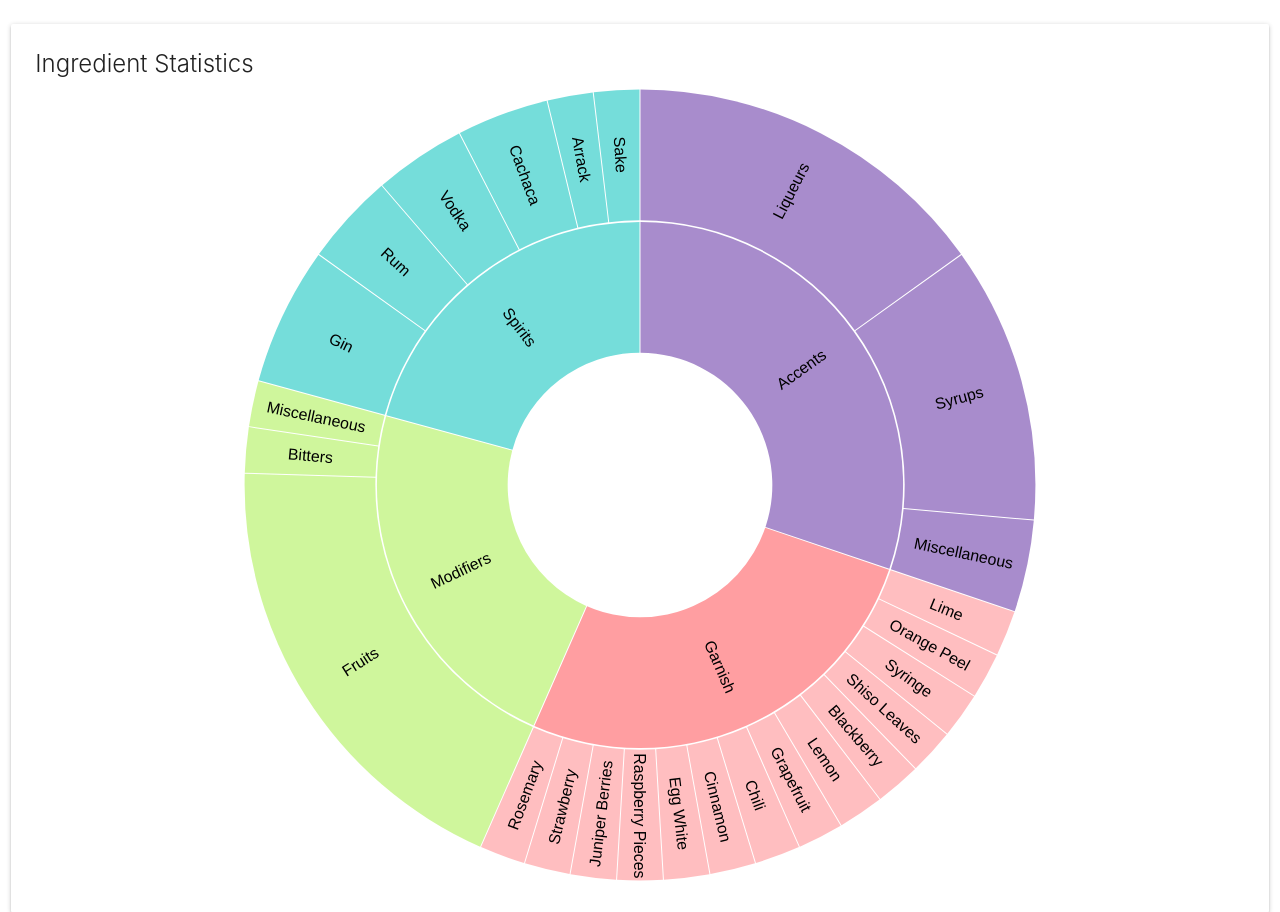
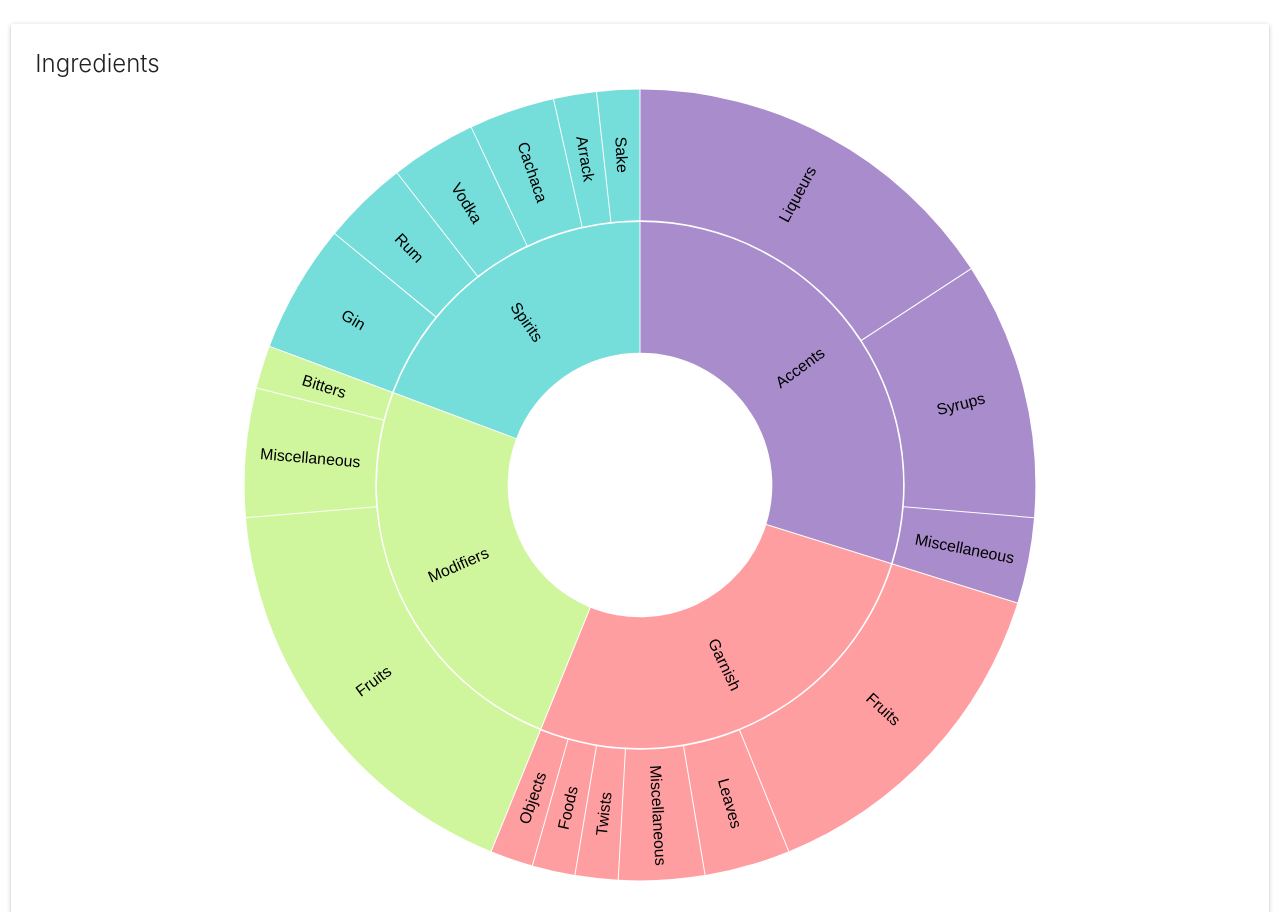
Before and after one commit to mauritsjpallesen/Hanehale, a plain HTML site: page index.html in a window 1280 px wide. Shown: the part 915-1827 px from the top of the page. Drawn offline with nearby package versions, Linux system fonts and the light colour scheme.

Commit message:
added ingredients from last year

```diff
--- a/index.html
+++ b/index.html
@@ -109,7 +109,7 @@
             <div class="col s12">
                 <div class="card">
                     <div class="card-content">
-                        <span class="card-title">Ingredient Statistics</span>
+                        <span class="card-title">Ingredients</span>
                         <div id="js-ingredient-Statistics">
 
                         </div>
--- a/ingredientStatistics.js
+++ b/ingredientStatistics.js
@@ -92,19 +92,10 @@
                 name: 'Garnish',
                 children: [
                     {
+                        name: 'Fruits',
+                        children: [
+                            {
                                 name: 'Lime',
-                        value: 1
-                    },
-                    {
-                        name: 'Orange Peel',
-                        value: 1
-                    },
-                    {
-                        name: 'Syringe',
-                        value: 1
-                    },
-                    {
-                        name: 'Shiso Leaves',
                                 value: 1
                             },
                             {
@@ -124,18 +115,6 @@
                                 value: 1
                             },
                             {
-                        name: 'Cinnamon',
-                        value: 1
-                    },
-                    {
-                        name: 'Egg White',
-                        value: 1
-                    },
-                    {
-                        name: 'Raspberry Pieces',
-                        value: 1
-                    },
-                    {
                                 name: 'Juniper Berries',
                                 value: 1
                             },
@@ -144,8 +123,63 @@
                                 value: 1
                             },
                             {
+                                name: 'Raspberry Pieces',
+                                value: 1
+                            }
+                        ]
+                    },
+                    {
+                        name: 'Twists',
+                        children: [
+                            {
+                                name: 'Orange Peel',
+                                value: 1
+                            }
+                        ]
+                    },
+                    {
+                        name: 'Leaves',
+                        children: [
+                            {
+                                name: 'Shiso',
+                                value: 1
+                            },
+                            {
                                 name: 'Rosemary',
                                 value: 1
+                            }
+                        ]
+                    },
+                    {
+                        name: 'Foods',
+                        children: [
+                            {
+                                name: 'Whipped Cream',
+                                value: 1
+                            }
+                        ]
+                    },
+                    {
+                        name: 'Objects',
+                        children: [
+                            {
+                                name: 'Syringe',
+                                value: 1
+                            }
+                        ]
+                    },
+                    {
+                        name: 'Miscellaneous',
+                        children: [
+                            {
+                                name: 'Cinnamon',
+                                value: 1
+                            },
+                            {
+                                name: 'Egg White',
+                                value: 1
+                            }
+                        ]
                     }
                 ]
             },
@@ -185,6 +219,10 @@
                             },
                             {
                                 name: 'Sesam',
+                                value: 1
+                            },
+                            {
+                                name: 'Contreau',
                                 value: 1
                             }
                         ]
@@ -228,6 +266,10 @@
                             {
                                 name: 'Elderflower Tonic',
                                 value: 1
+                            },
+                            {
+                                name: 'Club Soda',
+                                value: 2
                             }
                         ]
                     },
@@ -293,6 +335,14 @@
                         children: [
                             {
                                 name: 'Red Cabbage Juice',
+                                value: 1
+                            },
+                            {
+                                name: 'Brown Sugar',
+                                value: 1
+                            },
+                            {
+                                name: 'Coffee',
                                 value: 1
                             }
                         ]
```
Lines whose indentation alone changed are shown as unchanged.
